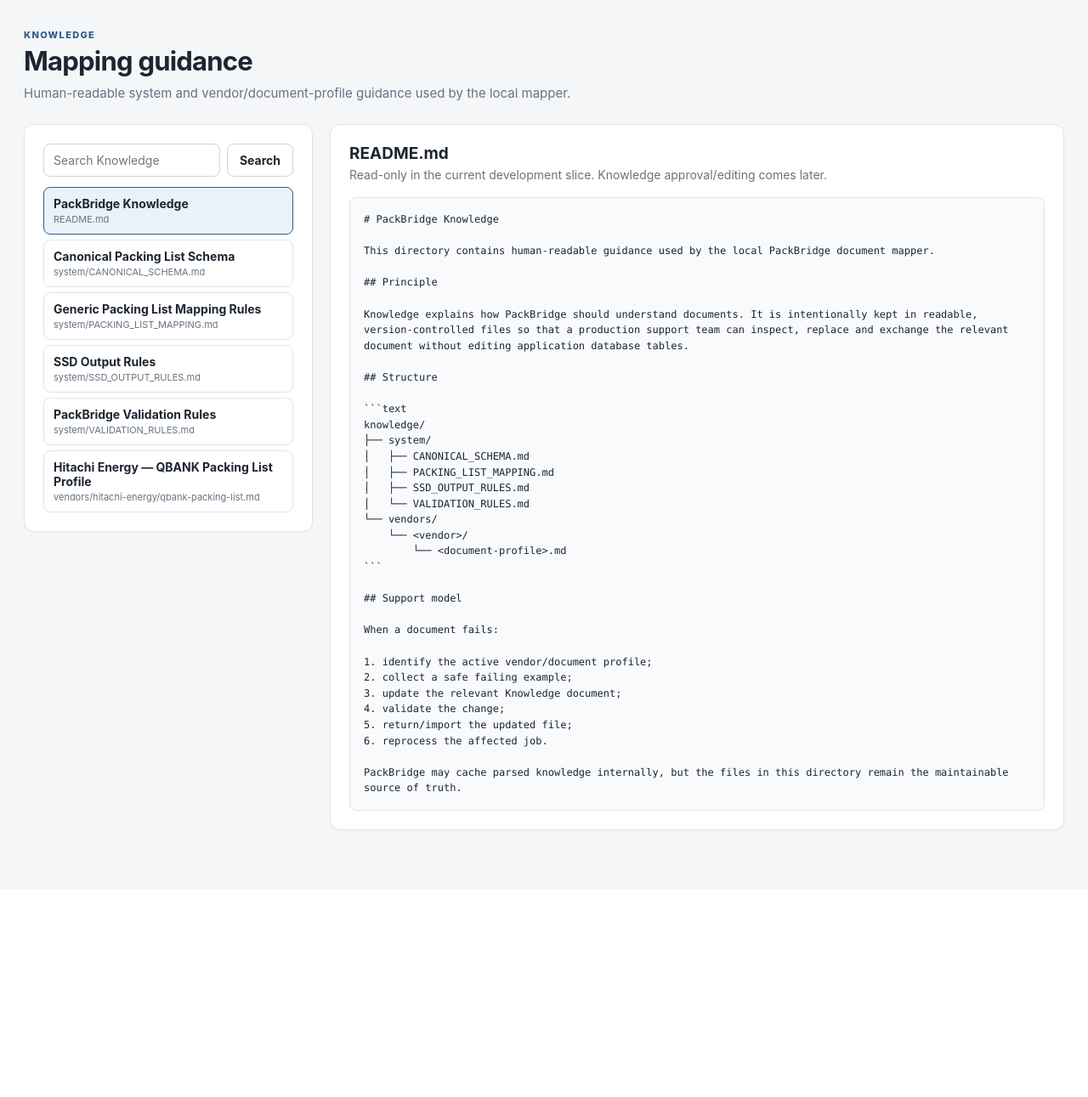
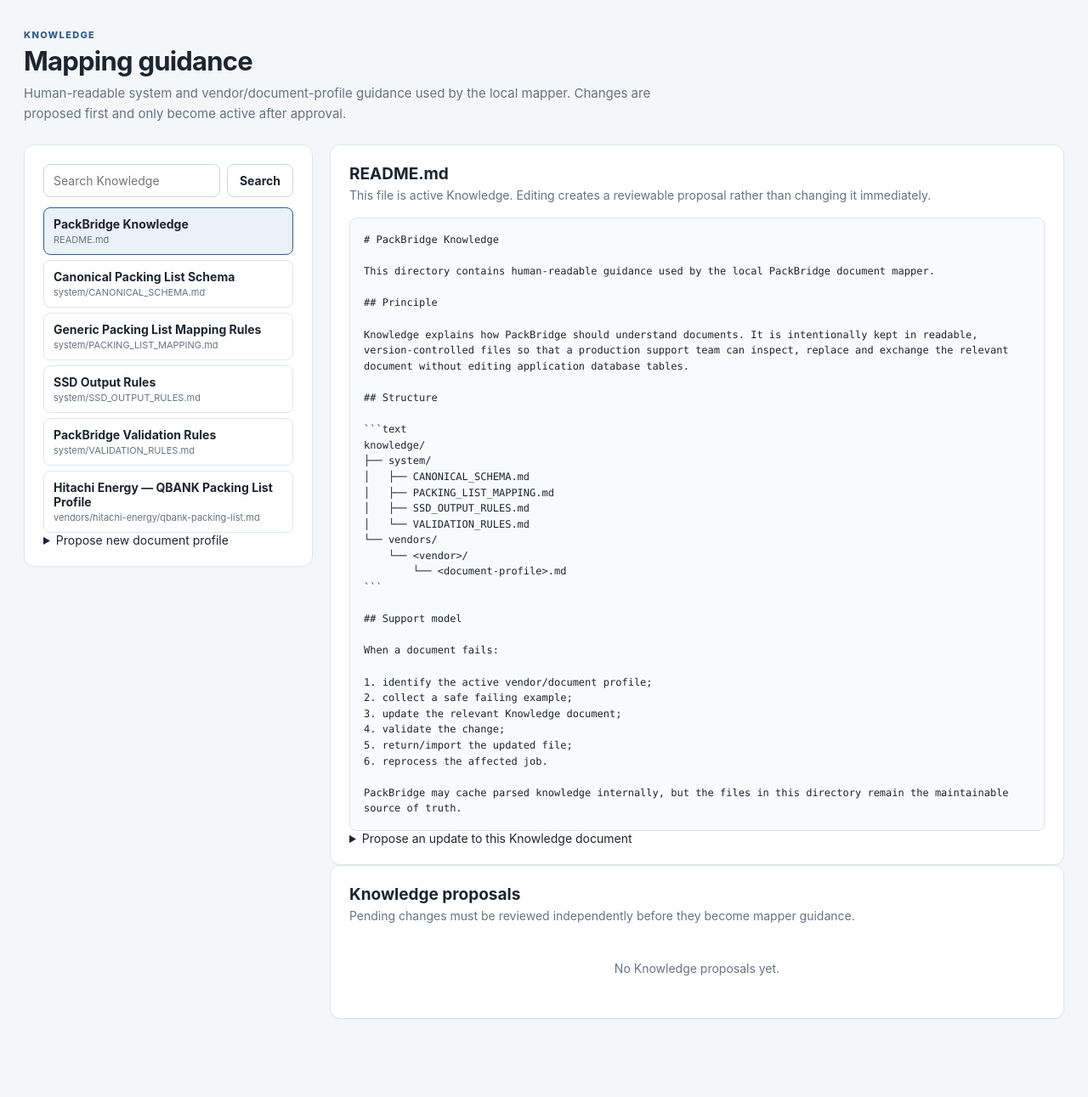
Before and after one commit to zageabb/PackBridge, a Flask app: page /knowledge/ in a window 1280 px wide. Shown: the part 68-1359 px from the top of the page at 85% size. Before the commit the page ends 1047 px from the top, so only its background shows below. Run offline with Flask 3, Linux system fonts and the light colour scheme.

Commit message:
feat: add knowledge learning and approval UI

```diff
--- a/packbridge/templates/knowledge.html
+++ b/packbridge/templates/knowledge.html
@@ -6,7 +6,7 @@
   <div>
     <div class="eyebrow">KNOWLEDGE</div>
     <h1>Mapping guidance</h1>
-    <p>Human-readable system and vendor/document-profile guidance used by the local mapper.</p>
+    <p>Human-readable system and vendor/document-profile guidance used by the local mapper. Changes are proposed first and only become active after approval.</p>
   </div>
 </section>
 
@@ -16,9 +16,11 @@
       <input type="search" name="q" value="{{ query }}" placeholder="Search Knowledge">
       <button class="btn btn-secondary" type="submit">Search</button>
     </form>
+
     {% if query %}
       <a class="knowledge-clear" href="{{ url_for('knowledge.index') }}">Clear search</a>
     {% endif %}
+
     <div class="knowledge-documents">
       {% for document in documents %}
       <a
@@ -33,22 +35,133 @@
       <div class="empty-state compact-empty">No Knowledge documents matched.</div>
       {% endfor %}
     </div>
+
+    <details class="knowledge-new-profile">
+      <summary>Propose new document profile</summary>
+      <form method="post" action="{{ url_for('knowledge.propose_new') }}" class="knowledge-proposal-form">
+        <label>
+          <span>Knowledge path</span>
+          <input name="target_path" placeholder="vendors/vendor-name/packing-list.md" required>
+        </label>
+        <label>
+          <span>Summary</span>
+          <input name="summary" placeholder="Add Vendor ABC packing-list profile">
+        </label>
+        <label>
+          <span>Reason</span>
+          <textarea name="reason" rows="2" placeholder="Why this profile is needed"></textarea>
+        </label>
+        <label>
+          <span>Document content</span>
+          <textarea name="proposed_content" rows="14" required placeholder="# Vendor ABC — Packing List Profile
+
+## Recognition indicators
+
+...
+
+## Field Mapping
+
+..."></textarea>
+        </label>
+        <button class="btn btn-primary" type="submit">Create proposal</button>
+      </form>
+    </details>
   </aside>
 
+  <div class="knowledge-main">
     <section class="card knowledge-viewer">
       {% if selected %}
         <div class="section-heading">
           <div>
             <h2>{{ selected.path }}</h2>
-          <p>Read-only in the current development slice. Knowledge approval/editing comes later.</p>
+            <p>This file is active Knowledge. Editing creates a reviewable proposal rather than changing it immediately.</p>
           </div>
         </div>
+
         <pre>{{ selected.content }}</pre>
+
+        <details class="knowledge-edit-panel">
+          <summary>Propose an update to this Knowledge document</summary>
+          <form method="post" action="{{ url_for('knowledge.propose_edit') }}" class="knowledge-proposal-form">
+            <input type="hidden" name="target_path" value="{{ selected.path }}">
+            <label>
+              <span>Summary</span>
+              <input name="summary" placeholder="Describe the mapping/profile change">
+            </label>
+            <label>
+              <span>Reason / evidence</span>
+              <textarea name="reason" rows="2" placeholder="For example: confirmed against a new supplier packing list"></textarea>
+            </label>
+            <label>
+              <span>Proposed content</span>
+              <textarea name="proposed_content" rows="24" required>{{ selected.content }}</textarea>
+            </label>
+            <div class="knowledge-proposal-actions">
+              <span>The active file is unchanged until a separate Approve action.</span>
+              <button class="btn btn-primary" type="submit">Propose change</button>
+            </div>
+          </form>
+        </details>
       {% else %}
         <div class="empty-state">
           <strong>No Knowledge document selected.</strong>
         </div>
       {% endif %}
     </section>
+
+    <section class="card knowledge-proposals">
+      <div class="section-heading">
+        <div>
+          <h2>Knowledge proposals</h2>
+          <p>Pending changes must be reviewed independently before they become mapper guidance.</p>
+        </div>
+      </div>
+
+      {% if proposals %}
+        <div class="knowledge-proposal-list">
+        {% for item in proposals %}
+          {% set proposal = item.record %}
+          <article class="knowledge-proposal-card status-{{ proposal.status }}">
+            <div class="knowledge-proposal-heading">
+              <div>
+                <strong>{{ proposal.summary }}</strong>
+                <span>{{ proposal.target_path }}</span>
+              </div>
+              <span class="status status-{{ proposal.status }}">{{ proposal.status }}</span>
+            </div>
+
+            {% if proposal.reason %}
+              <p class="knowledge-proposal-reason">{{ proposal.reason }}</p>
+            {% endif %}
+
+            <details {% if proposal.status == 'pending' %}open{% endif %}>
+              <summary>Review diff</summary>
+              <pre class="knowledge-diff">{{ item.diff or 'No textual diff available.' }}</pre>
+            </details>
+
+            <div class="knowledge-proposal-meta">
+              <span>Created {{ proposal.created_at.strftime("%d %b %Y %H:%M") }}</span>
+              {% if proposal.job_id %}<span>Job {{ proposal.job_id }}</span>{% endif %}
+              {% if proposal.decided_by %}<span>Decision: {{ proposal.decided_by }}</span>{% endif %}
+            </div>
+
+            {% if proposal.status == 'pending' %}
+            <div class="knowledge-proposal-buttons">
+              <form method="post" action="{{ url_for('knowledge.reject', proposal_id=proposal.id) }}">
+                <button class="btn btn-secondary" type="submit">Reject</button>
+              </form>
+              <form method="post" action="{{ url_for('knowledge.apply', proposal_id=proposal.id) }}">
+                <button class="btn btn-primary" type="submit">Approve &amp; activate</button>
+              </form>
+            </div>
+            {% endif %}
+          </article>
+        {% endfor %}
+        </div>
+      {% else %}
+        <div class="empty-state compact-empty">No Knowledge proposals yet.</div>
+      {% endif %}
+    </section>
+  </div>
 </div>
 {% endblock %}
```
Lines whose indentation alone changed are shown as unchanged.
